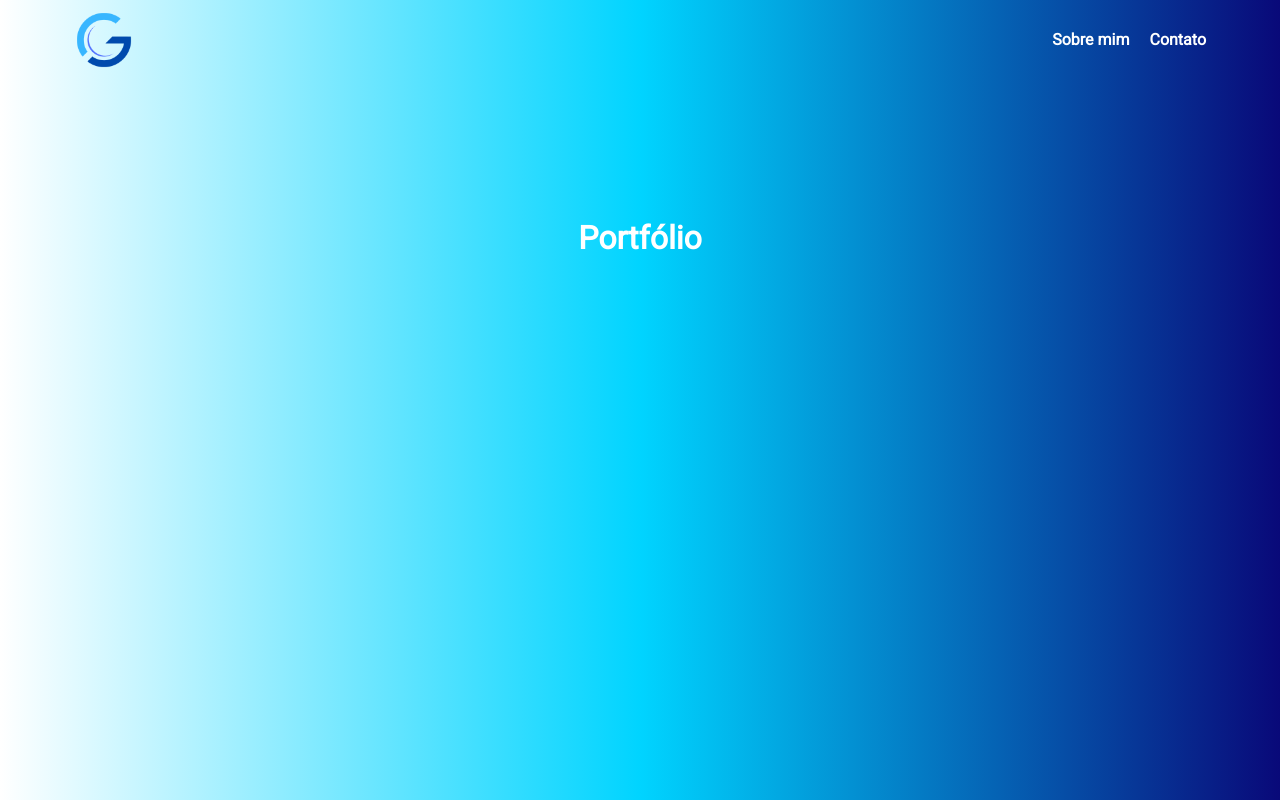
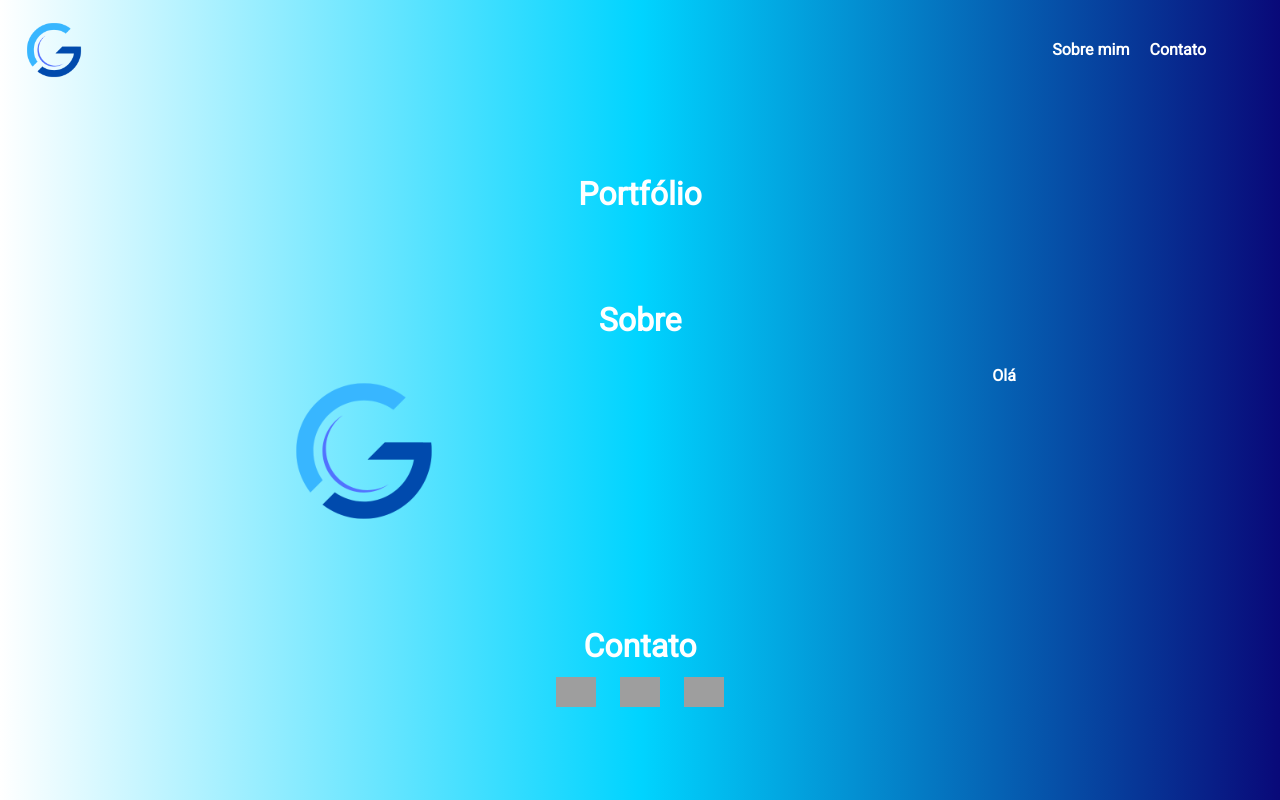
Before and after one commit to GabrielBittencourt/GabrielBittencourt.github.io, a plain HTML site: page index.html in a window 1280 px wide. Drawn offline with Linux system fonts and the light colour scheme; grey boxes are pictures that could not be loaded.

Commit message:
Ajustes nos icones de contato

```diff
--- a/css/main.css
+++ b/css/main.css
@@ -289,5 +289,32 @@ a{
   display: flex;
   flex-direction: column;
   align-items: center;
-  margin-top: 10%;
+  margin-top: 5%;
 }
+
+#sobre{
+  display: flex;
+  flex-direction: column;
+  align-items: center;
+  margin-top: 5%;
+}
+
+#contato{
+  display: flex;
+  flex-direction: column;
+  align-items: center;
+  margin-top: 5%;
+}
+
+.container{
+  display: flex;
+  flex-direction: row;
+  width: 100%;
+  justify-content: space-around;
+}
+
+@media screen and (max-width: 500px){
+  .container{
+    flex-direction: column;
+  }
+}
--- a/index.html
+++ b/index.html
@@ -29,7 +29,7 @@
 <body>
 
   <section class="top-nav">
-    <img class="logo" src="./img/logo.png" width="80px" alt="Logo">
+    <a href="index.html"><img class="logo" src="./img/logo.png" width="80px" alt="Logo"></a>
     <div class="nav">
       <a href="#sobre">Sobre mim</a>
       <a href="#contato">Contato</a>
@@ -39,6 +39,27 @@
   <section class="main">
     <div>
       <h1>Portfólio</h1>
+   	</div>
+  </section>
+
+  <section id="sobre">
+      <h1>Sobre</h1>
+   	<div class="container">
+    <div>
+      <img src="./img/logo.png" width="200px">
+    </div>
+    <div>
+      <p>Olá</p>
+    </div>
+    </div>
+  </section>
+
+  <section id="contato">
+    <h1>Contato</h1>
+    <div>
+      <a href="https://www.instagram.com/gabriel.bitt/" target="_blank"><img src="https://cdn-icons-png.flaticon.com/512/87/87390.png" width="40px" alt="Logo Instagram"></a>
+      <a href="https://www.facebook.com/gabriel.bittencourt.712" target="_blank"><img src="https://cdn-icons-png.flaticon.com/512/747/747374.png" width="40px" alt="Logo Facebook"></a>
+      <a href="https://web.whatsapp.com/send?phone=5553984325551" target="_blank"><img src="https://cdn-icons-png.flaticon.com/512/1532/1532437.png" width="40px" alt="Logo Whatsapp"></a>
    	</div>
   </section>
 
```
